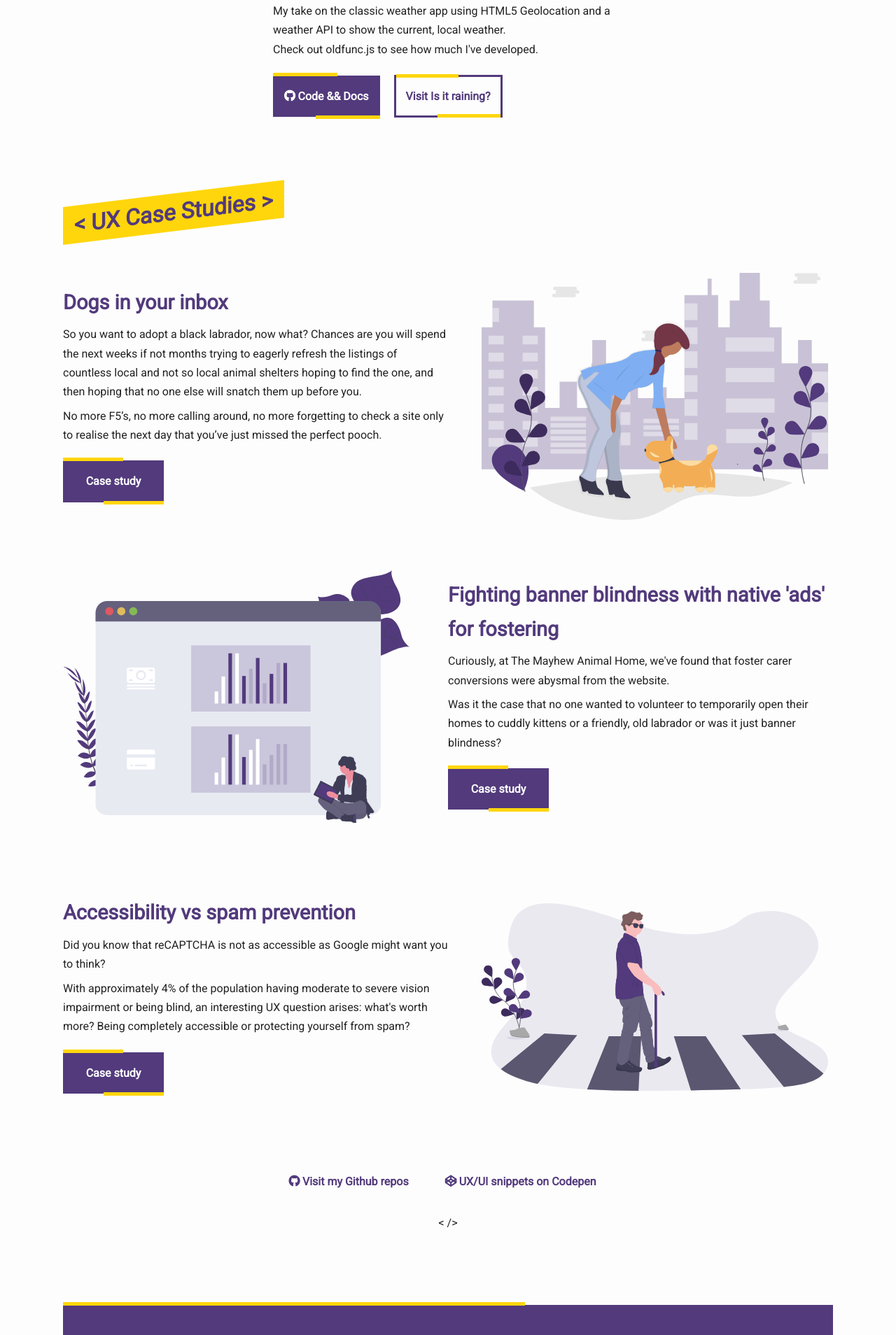
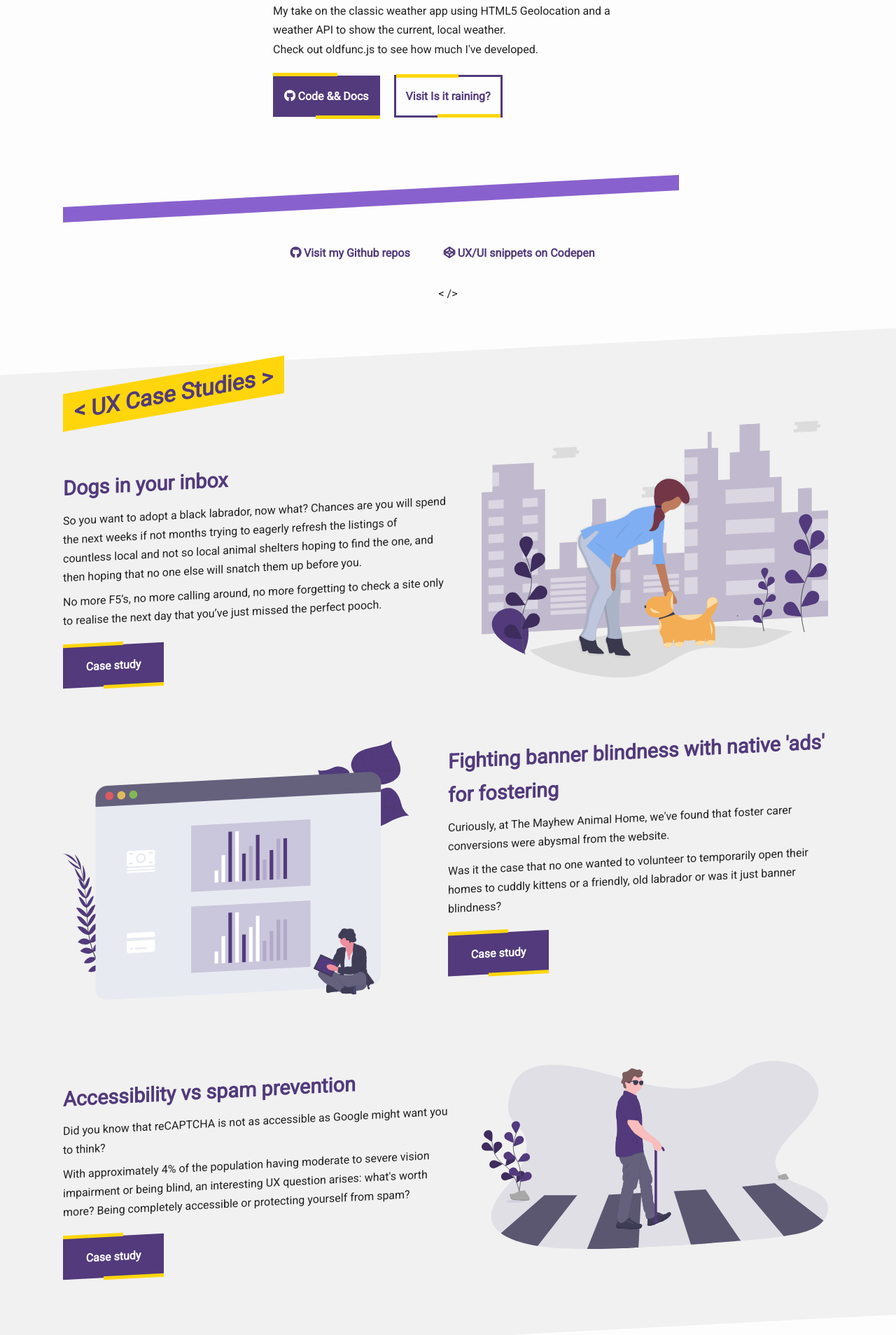
Before and after one commit to krisztin/krisztin.github.io, a Jekyll site: the page built from index.html, in a window 1280 px wide. Shown: the part 2270-4178 px from the top of the page at 70% size. Built offline with Jekyll 4.4.1, drawn with Linux system fonts in a browser that asks for light colours; nearby versions of some CDN libraries.

Commit message:
repositioning gith and codepen links

```diff
--- a/_includes/case-studies.html
+++ b/_includes/case-studies.html
@@ -49,13 +49,3 @@
     <img src="assets/img/undraw_pedestrian_crossing_l6jv.svg" alt="">
   </div>
 </article>
-
-<div class="aligncentre wrapper">
-  <a href="https://github.com/krisztin" target="_blank" class="btn btn--text">
-    <i class="fab fa-github"></i> Visit my Github repos
-  </a>
-  <a class="btn btn--text" href="https://codepen.io/krisztiiin/" target="_blank">
-    <i class="fab fa-codepen"></i> UX/UI snippets on Codepen
-  </a>
-  <p>&#60; /&#62;</p>
-</div>
--- a/_sass/minima/_base.scss
+++ b/_sass/minima/_base.scss
@@ -297,3 +297,15 @@ figcaption {
     color: $colour-secondary;
   }
 }
+
+.greybg {
+  background-color: #f1f1f1;
+  @include skew(-3deg);
+}
+
+.line-secondary {
+  background-color: $colour-primary--light;
+  @include skew(-3deg);
+  height: 22px;
+  width: 80%;
+}
--- a/index.html
+++ b/index.html
@@ -8,10 +8,23 @@ layout: default
   {% include projects.html -%}
 </section>
 
-<section class="pad-tb wrapper">
-  <h2 class="highlight">&#60; UX Case Studies &#62;</h2>
-  {% include case-studies.html -%}
-</section>
+<div class="pad-tb aligncentre wrapper">
+    <div class="line-secondary"></div>
+    <a href="https://github.com/krisztin" target="_blank" class="btn btn-light--text">
+      <i class="fab fa-github"></i> Visit my Github repos
+    </a>
+    <a class="btn btn-light--text" href="https://codepen.io/krisztiiin/" target="_blank">
+      <i class="fab fa-codepen"></i> UX/UI snippets on Codepen
+    </a>
+    <p>&#60; /&#62;</p>
+</div>
+
+<div class="greybg">
+  <section class="mar-tb--lg pad-tb wrapper">
+    <h2 class="highlight">&#60; UX Case Studies &#62;</h2>
+    {% include case-studies.html -%}
+  </section>
+</div>
 
 <section class="mar-tb--lg aligncentre wrapper">
   <div class="pad-tb cta" id="contact">
```
